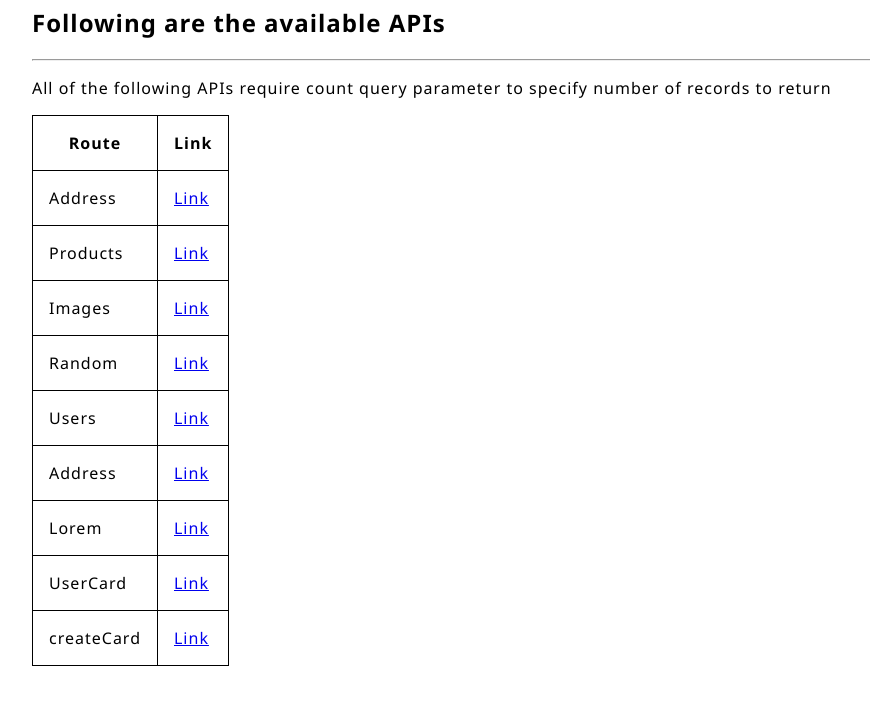
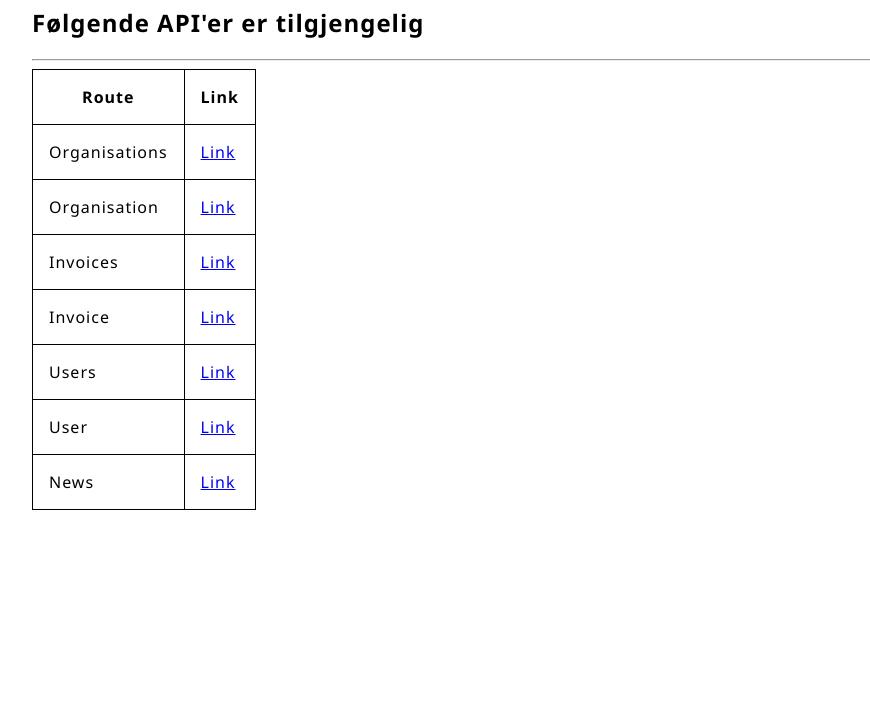
Before and after one commit to magnuspl/express-faker, a website: page public/index.html in a window 1280 px wide. Shown: the part 80-800 px from the top of the page, without its empty margins (32-902 px from the left). Drawn offline with Linux system fonts and the light colour scheme; files whose address does not match are found by name.

Commit message:
Oppdatert html og noen av endepunktene

```diff
--- a/public/index.html
+++ b/public/index.html
@@ -3,18 +3,14 @@
   <head>
     <meta charset="UTF-8" />
     <meta name="viewport" content="width=device-width, initial-scale=1.0" />
-    <title>Fake JSON data Generation</title>
+    <title>Fake JSON data generator</title>
     <link rel="stylesheet" href="./css//style.css" />
   </head>
   <body>
-    <h1>Mock JSON data Generation</h1>
+    <h1>Fake JSON data generator</h1>
     <main>
-      <h2>Following are the available APIs</h2>
+      <h2>Følgende API'er er tilgjengelig</h2>
       <hr />
-      <p>
-        All of the following APIs require count query parameter to specify
-        number of records to return
-      </p>
       <table>
         <thead>
           <tr>
@@ -24,40 +20,32 @@
         </thead>
         <tbody>
           <tr>
-            <td>Address</td>
-            <td><a href="/address?count=10" target="_blank">Link</a></td>
+            <td>Organisations</td>
+            <td><a href="/organisations?count=10" target="_blank">Link</a></td>
           </tr>
           <tr>
-            <td>Products</td>
-            <td><a href="/products?count=10" target="_blank">Link</a></td>
+            <td>Organisation</td>
+            <td><a href="/organisation?seed=1" target="_blank">Link</a></td>
           </tr>
           <tr>
-            <td>Images</td>
-            <td><a href="/images?count=100" target="_blank">Link</a></td>
+            <td>Invoices</td>
+            <td><a href="/invoices?count=100" target="_blank">Link</a></td>
           </tr>
           <tr>
-            <td>Random</td>
-            <td><a href="/random?count=10" target="_blank">Link</a></td>
+            <td>Invoice</td>
+            <td><a href="/invoice?seed=1" target="_blank">Link</a></td>
           </tr>
           <tr>
             <td>Users</td>
             <td><a href="/users?count=10" target="_blank">Link</a></td>
           </tr>
           <tr>
-            <td>Address</td>
-            <td><a href="/address?count=10" target="_blank">Link</a></td>
+            <td>User</td>
+            <td><a href="/user?seed=1" target="_blank">Link</a></td>
           </tr>
           <tr>
-            <td>Lorem</td>
-            <td><a href="/lorem?count=10" target="_blank">Link</a></td>
-          </tr>
-          <tr>
-            <td>UserCard</td>
-            <td><a href="/userCard?count=10" target="_blank">Link</a></td>
-          </tr>
-          <tr>
-            <td>createCard</td>
-            <td><a href="/createCard?count=10" target="_blank">Link</a></td>
+            <td>News</td>
+            <td><a href="/news?count=10" target="_blank">Link</a></td>
           </tr>
         </tbody>
       </table>
```
Also changed, not shown: index.js (+7 -14 lines).
